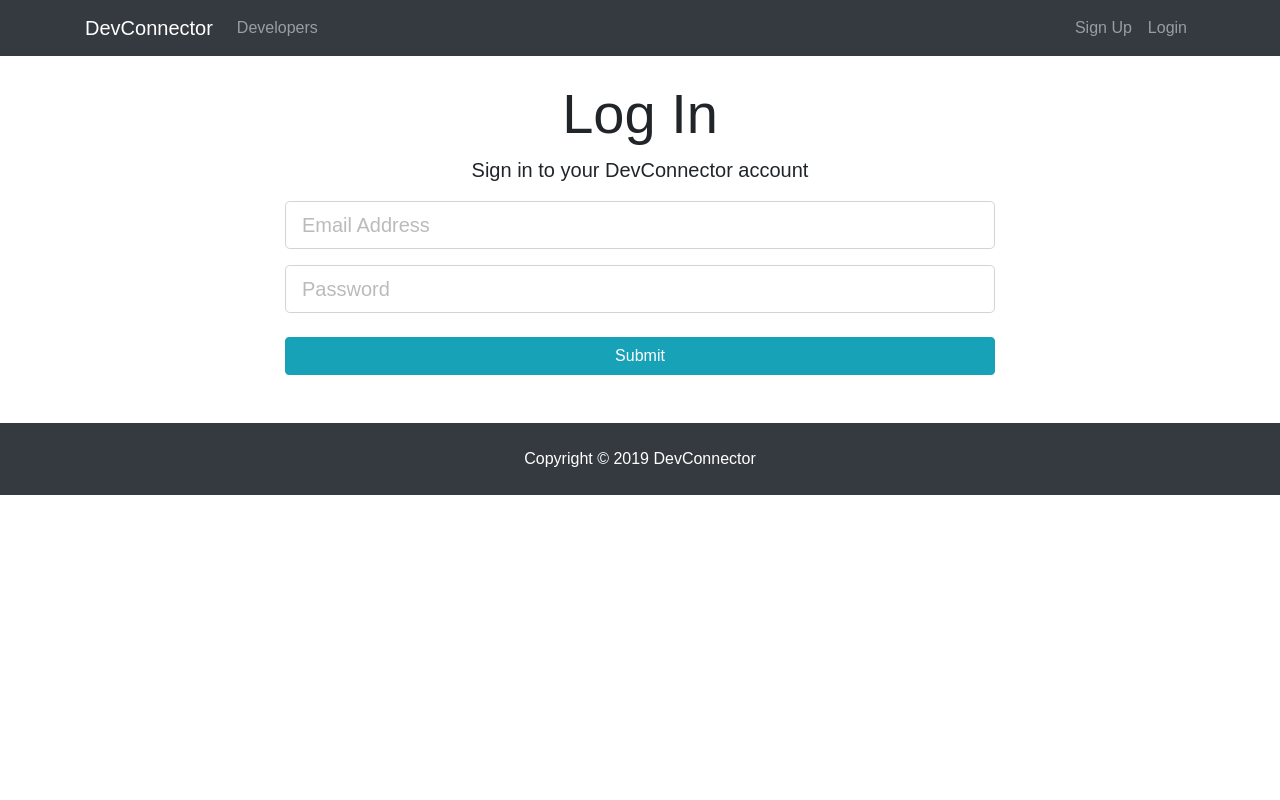
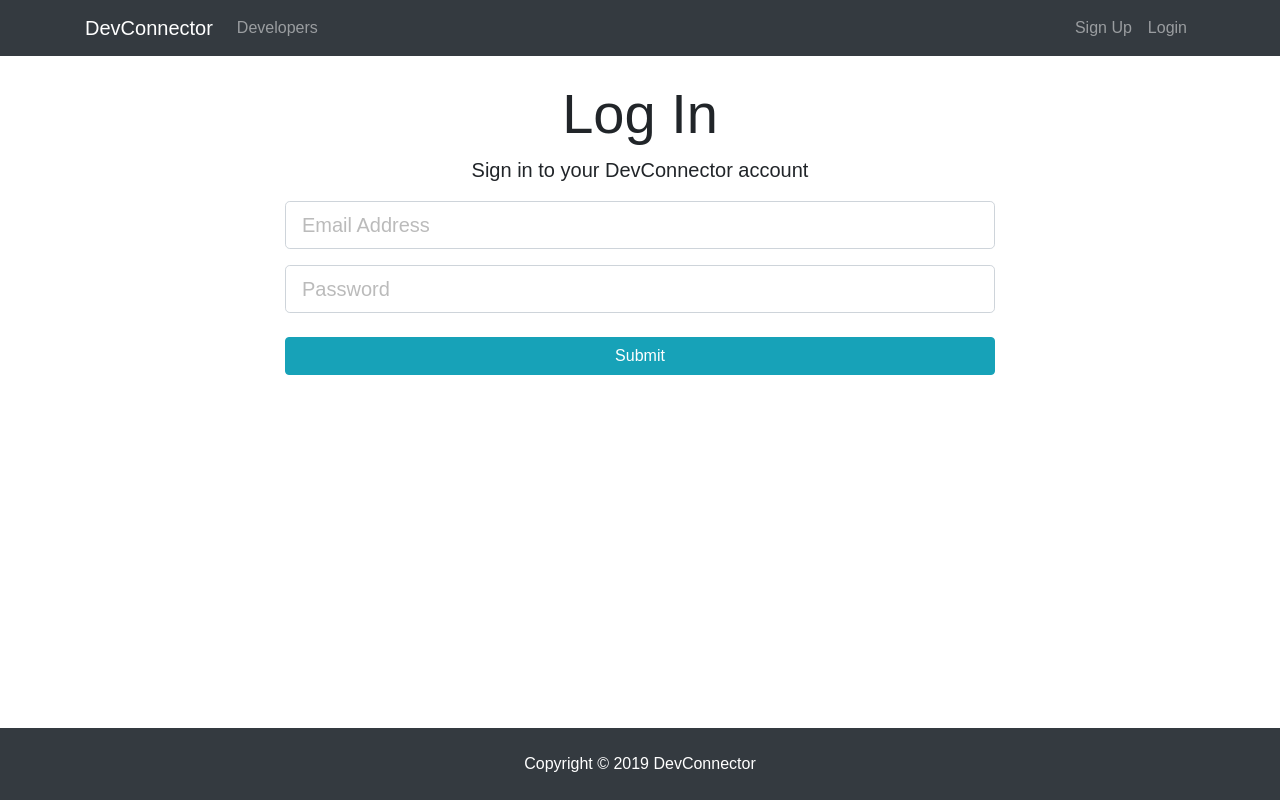
Before and after one commit to votoznotna/devmernstack, a React (Create React App) app in the folder client/: page /login in a window 1280 px wide. Built offline with nearby package versions, Linux system fonts and the light colour scheme.

Commit message:
Added css transition

```diff
--- a/client/package.json
+++ b/client/package.json
@@ -13,6 +13,7 @@
     "react-redux": "^5.0.7",
     "react-router-dom": "^4.2.2",
     "react-scripts": "1.1.4",
+    "react-transition-group": "^1.2.1",
     "redux": "^3.7.2",
     "redux-thunk": "^2.2.0"
   },
--- a/client/src/App.css
+++ b/client/src/App.css
@@ -37,3 +37,41 @@ img {
 .form-control::placeholder {
   color: #bbb !important;
 }
+
+footer {
+  position:fixed;
+  bottom:0;
+  left:0;
+  width: 100%;
+}
+
+.fade-enter {
+  opacity: 0;
+}
+
+.fade-enter-active {
+  opacity: 1;
+  transition: opacity 0.3s ease-out;
+}
+
+.fade-exit {
+  opacity: 1;
+}
+
+.fade-exit-active {
+  opacity: 0;
+  transition: opacity 0.3s ease-out;
+}
+
+.fade-exit-done {
+  opacity: 0;
+}
+
+.transition-appear{
+  opacity: 0;
+}
+
+.transition-appear.transition-appear-active{
+  opacity: 1;
+  transition: all .5s ease-in-out;
+}
--- a/client/src/components/dashboard/Dashboard.js
+++ b/client/src/components/dashboard/Dashboard.js
@@ -7,6 +7,7 @@ import Spinner from '../common/Spinner';
 import ProfileActions from './ProfileActions';
 import Experience from './Experience';
 import Education from './Education';
+import { CSSTransitionGroup } from 'react-transition-group'
 
 class Dashboard extends Component {
   componentDidMount() {
@@ -60,6 +61,13 @@ class Dashboard extends Component {
     }
 
     return (
+
+      <CSSTransitionGroup
+        transitionName="transition"
+        transitionAppear={true}
+        transitionAppearTimeout={500}
+        transitionEnter={false}
+        transitionLeave={false}>
         <div className="dashboard">
           <div className="container">
             <div className="row">
@@ -70,6 +78,7 @@ class Dashboard extends Component {
             </div>
           </div>
         </div>
+      </CSSTransitionGroup>
     );
   }
 }
--- a/client/src/index.css
+++ b/client/src/index.css
@@ -1,5 +1,5 @@
 body {
-  margin: 0;
+  margin: 0 0 100px 0;
   padding: 0;
   font-family: sans-serif;
 }
--- a/package.json
+++ b/package.json
@@ -24,6 +24,7 @@
     "mongoose": "^5.0.12",
     "passport": "^0.4.0",
     "passport-jwt": "^4.0.0",
+    "react-transition-group": "^1.2.1",
     "validator": "^9.4.1"
   },
   "devDependencies": {
```
Lines whose indentation alone changed are shown as unchanged.
